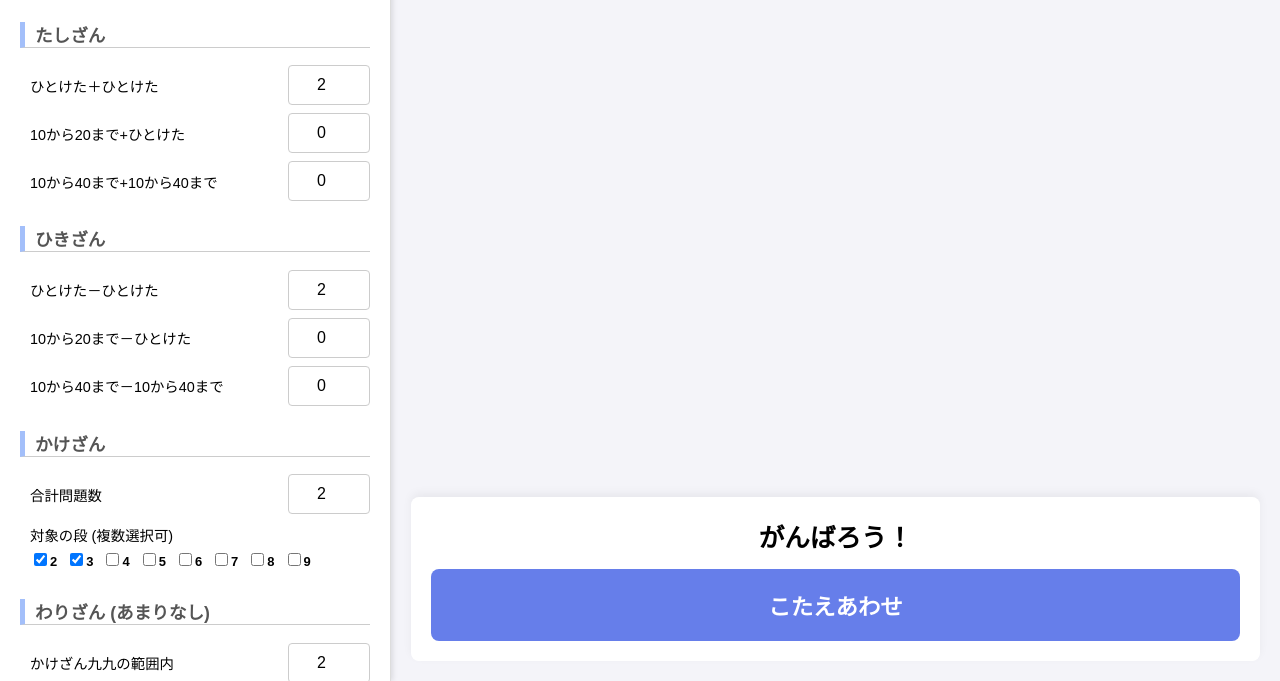
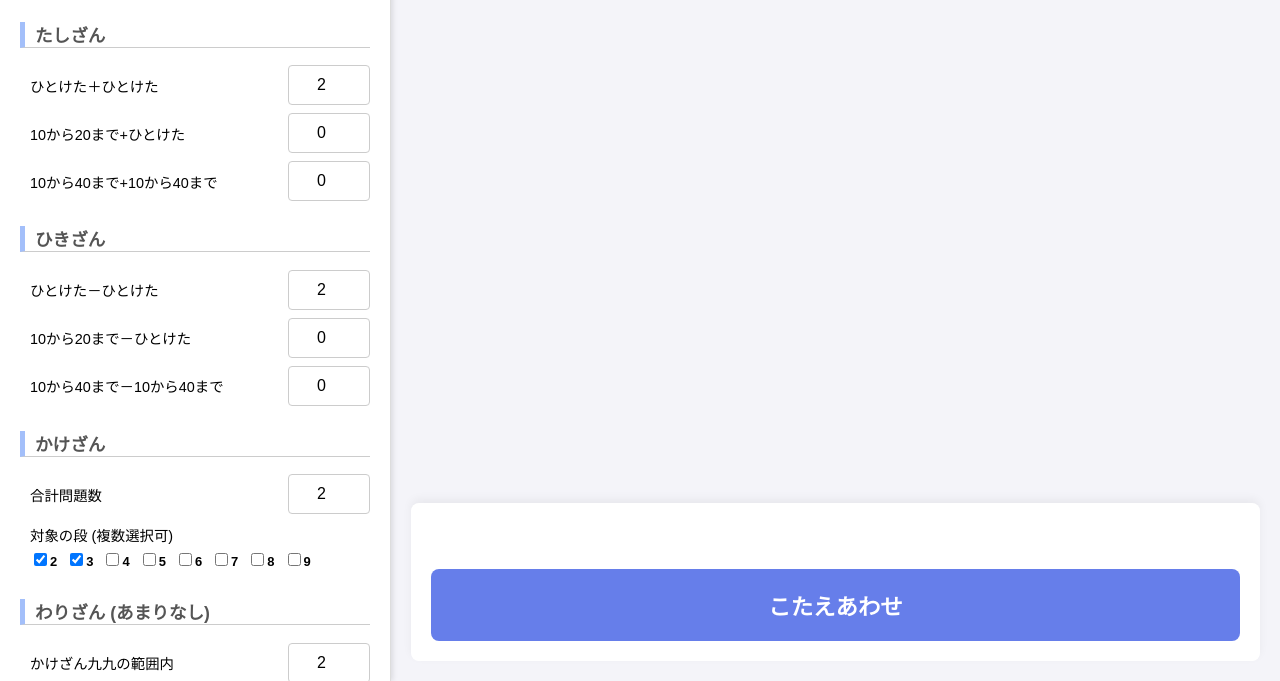
Before and after one commit to sorafjah/keisan-tablet, a plain HTML site: page index.html in a window 1280 px wide. Shown: the part 119-800 px from the top of the page. Drawn offline with Linux system fonts and the light colour scheme.

Commit message:
Update index.html

```diff
--- a/index.html
+++ b/index.html
@@ -27,7 +27,6 @@
             box-shadow: 2px 0 5px rgba(0,0,0,0.1);
             transition: width 0.3s ease;
             flex-shrink: 0;
-            /* REVISED: シンプルなスクロールコンテナに変更 */
             overflow-y: auto;
             padding: 20px;
         }
@@ -80,13 +79,15 @@
             width: 100%;
             display: flex;
             flex-direction: column;
-            height: 100%;
+            flex-grow: 1;
         }
         #problem-list {
             list-style: none;
             padding: 0;
             margin: 0;
             flex-grow: 1; /* リストが残りのスペースを埋める */
+             /* REVISED: キーボード対策でリストの下に十分な余白を確保 */
+            padding-bottom: 40vh;
         }
         .problem-item {
             display: flex;
@@ -109,6 +110,7 @@
 
         /* コントロールパネルのスタイル (問題リストの末尾に配置) */
         #control-panel {
+            flex-shrink: 0; /* コントロールパネルが縮まないように */
             display: flex;
             flex-direction: column;
             align-items: center;
@@ -124,6 +126,7 @@
             text-align: center;
             font-size: 1.6em;
             font-weight: bold;
+            min-height: 1.2em; /* REVISED: 「がんばろう」削除後のレイアウトが崩れないように高さを確保 */
         }
         .button-container {
             display: flex;
@@ -142,7 +145,6 @@
 <body>
 
     <div id="sidebar">
-        <!-- REVISED: ラッパーを削除し、コンテンツを直接配置 -->
         <h3 style="margin-top: 0;">出題順</h3>
         <div class="input-group">
             <input type="radio" id="order-sequential" name="order" value="sequential" checked>
@@ -185,8 +187,8 @@
         </div>
         <button id="generateBtn">もんだいスタート！</button>
 
-        <!-- REVISED: ユーザーの提案通り、スクロール用の空白を追加 -->
-        <div style="height: 50px;"></div>
+        <!-- REVISED: ユーザーの提案通り、スクロール用の空白を増量 -->
+        <div style="height: 150px;"></div>
     </div>
 
     <div id="main-content">
@@ -197,7 +199,7 @@
         <div id="problem-area">
             <ul id="problem-list"></ul>
             <div id="control-panel" class="hidden">
-                 <div id="result-display">がんばろう！</div>
+                 <div id="result-display"></div>
                  <div class="button-container">
                     <button id="check-answers-btn" class="action-button">こたえあわせ</button>
                     <button id="retry-btn" class="action-button hidden">もういちど</button>
@@ -344,7 +346,8 @@
         };
 
         const resetControlPanel = () => {
-            resultDisplay.textContent = 'がんばろう！';
+            // REVISED: 「がんばろう！」を削除
+            resultDisplay.textContent = '';
             checkAnswersBtn.classList.remove('hidden');
             retryBtn.classList.add('hidden');
             newProblemBtn.classList.add('hidden');
```
